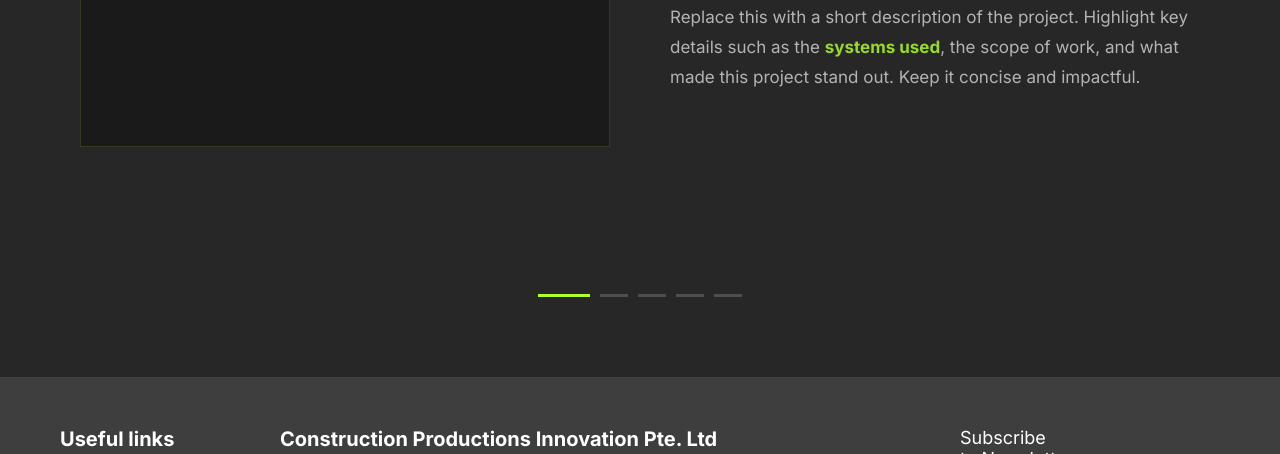
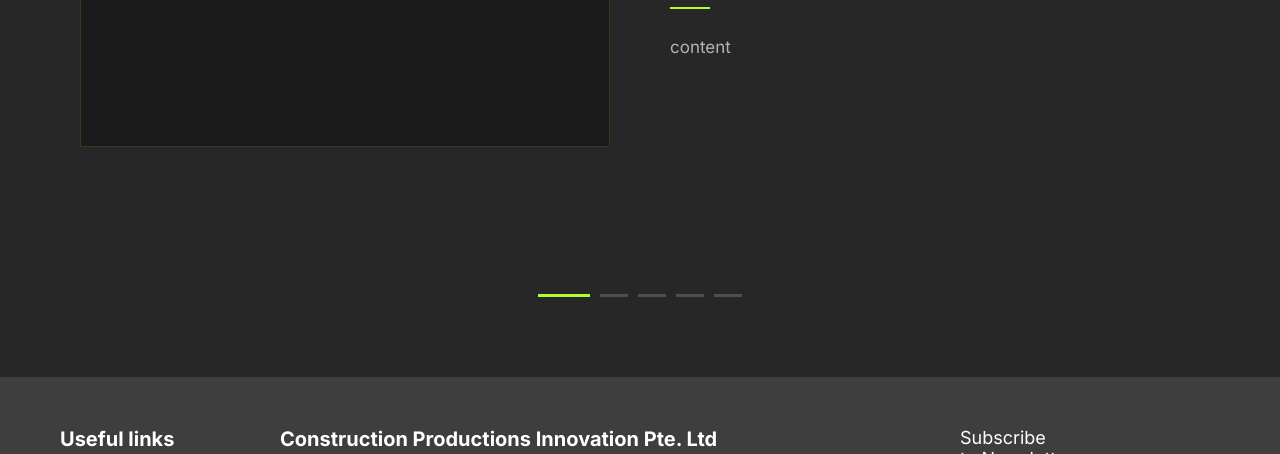
Before and after one commit to darrenn000/Cpinno-Web, a website: page portfolio.html in a window 1280 px wide. Shown: the part 646-1100 px from the top of the page. Drawn offline with nearby package versions, Linux system fonts and the light colour scheme; files whose address does not match are found by name.

Commit message:
change portfolio content

```diff
--- a/portfolio.html
+++ b/portfolio.html
@@ -77,7 +77,7 @@
               <h2 class="slide-title">Project Title One</h2>
               <div class="slide-divider"></div>
               <p class="slide-desc">
-                Replace this with a short description of the project. Highlight key details such as the <strong>systems used</strong>, the scope of work, and what made this project stand out. Keep it concise and impactful.
+                content
               </p>
             </div>
           </div>
@@ -101,7 +101,7 @@
               <h2 class="slide-title">Project Title Two</h2>
               <div class="slide-divider"></div>
               <p class="slide-desc">
-                Replace this with a short description of the project. Highlight key details such as the <strong>systems used</strong>, the scope of work, and what made this project stand out. Keep it concise and impactful.
+                content
               </p>
             </div>
           </div>
@@ -125,7 +125,7 @@
               <h2 class="slide-title">Project Title Three</h2>
               <div class="slide-divider"></div>
               <p class="slide-desc">
-                Replace this with a short description of the project. Highlight key details such as the <strong>systems used</strong>, the scope of work, and what made this project stand out. Keep it concise and impactful.
+                content
               </p>
             </div>
           </div>
@@ -149,7 +149,7 @@
               <h2 class="slide-title">Project Title Four</h2>
               <div class="slide-divider"></div>
               <p class="slide-desc">
-                Replace this with a short description of the project. Highlight key details such as the <strong>systems used</strong>, the scope of work, and what made this project stand out. Keep it concise and impactful.
+                content
               </p>
             </div>
           </div>
@@ -173,7 +173,7 @@
               <h2 class="slide-title">Project Title Five</h2>
               <div class="slide-divider"></div>
               <p class="slide-desc">
-                Replace this with a short description of the project. Highlight key details such as the <strong>systems used</strong>, the scope of work, and what made this project stand out. Keep it concise and impactful.
+                content
               </p>
             </div>
           </div>
```
